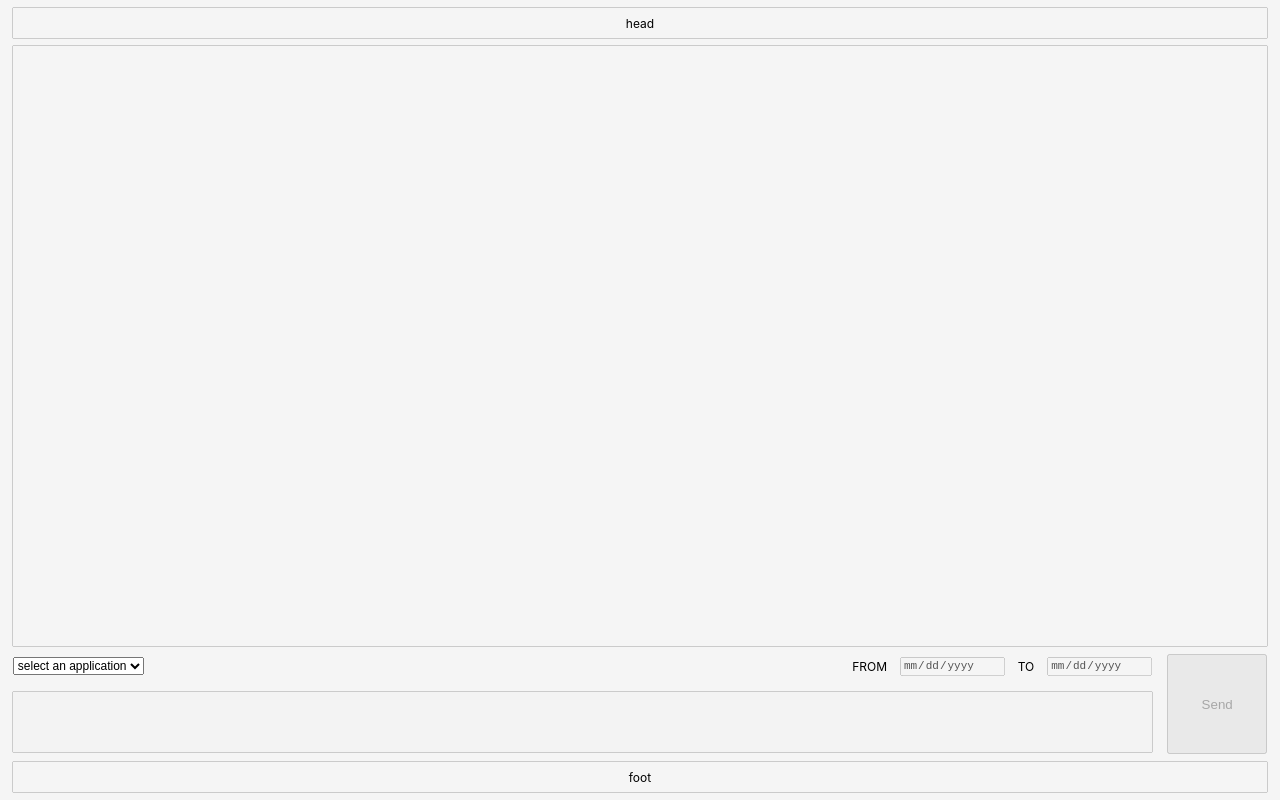
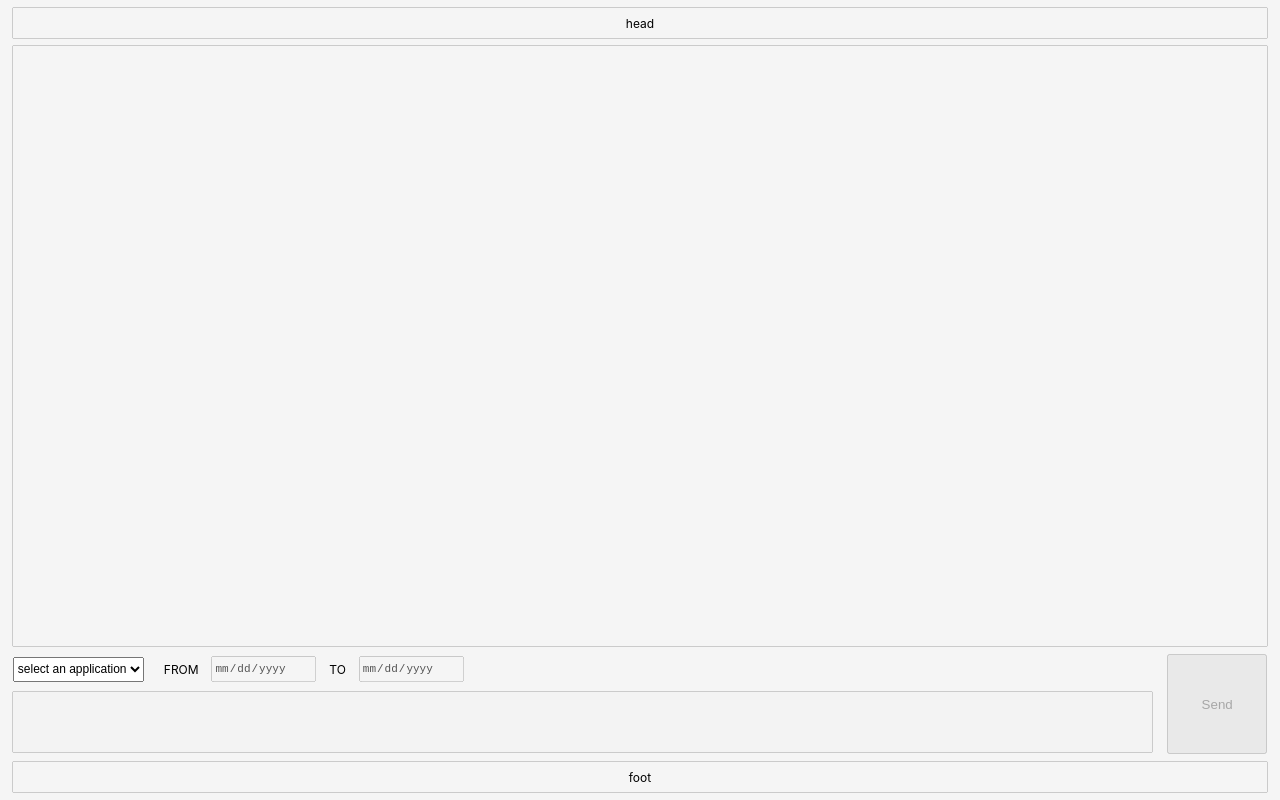
Before and after one commit to Naveen-Jangir-1984/jaj-chatbot, a React (Create React App) app: page / in a window 1280 px wide. Built offline with nearby package versions, Linux system fonts and the light colour scheme.

Commit message:
adjusted application section

```diff
--- a/src/app.css
+++ b/src/app.css
@@ -61,13 +61,16 @@
 
 .applications {
   width: 100%;
+  height: 25px;
   display: flex;
-  justify-content: space-between;
+  justify-content: flex-start;
+  column-gap: 20px;
   align-items: center;
 }
 
 .dates {
   width: 300px;
+  height: 100%;
   display: flex;
   justify-content: space-between;
   align-items: center;
@@ -75,6 +78,7 @@
 
 input[type=date] {
   width: 100px;
+  height: 90%;
   font-size: 11px;
 }
 
@@ -95,4 +99,5 @@ input[type=text] {
 
 select {
   font-size: 12px;
+  height: 100%;
 }
```
